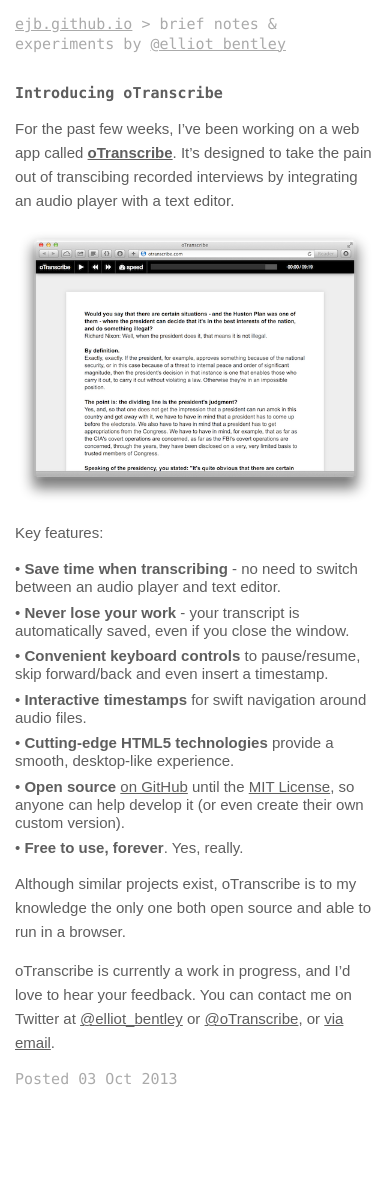
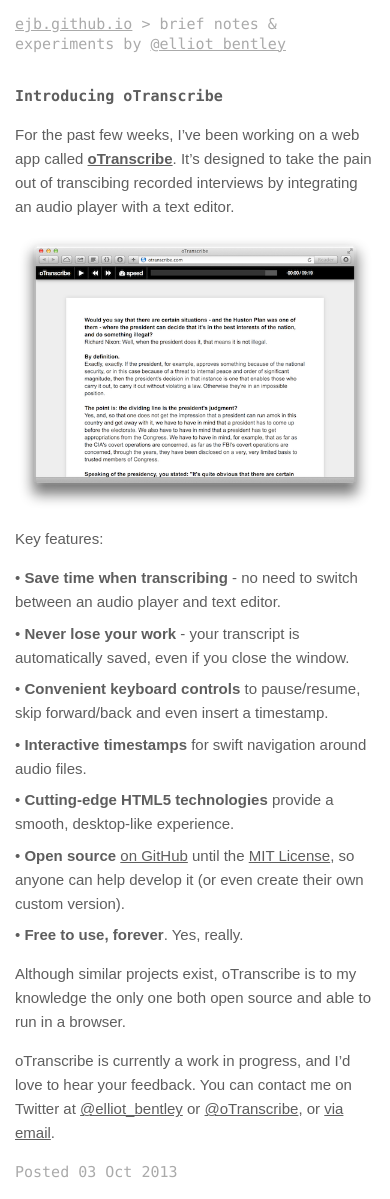
Before and after one commit to ejb/elliotbentley.com, a Jekyll site: the page built from _posts/2013-10-03-otranscribe.markdown, in a window 390 px wide. Built offline with Jekyll 4.4.1, drawn with Linux system fonts in a browser that asks for light colours; before the commit the page ends 1103 px from its top, so only the background shows below that.

Commit message:
Line spacing on mobile

```diff
--- a/css/main.css
+++ b/css/main.css
@@ -94,11 +94,5 @@
         padding: 1em;
 /*        font-size: 12px;*/
     }
-    p,h1,li {
-        line-height: 1.2em;
-    }
 
-    #post p {
-        line-height: 1.6em;
-    }
 }
```
